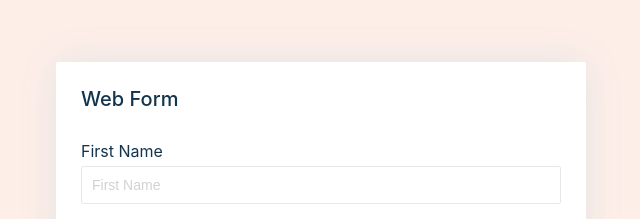
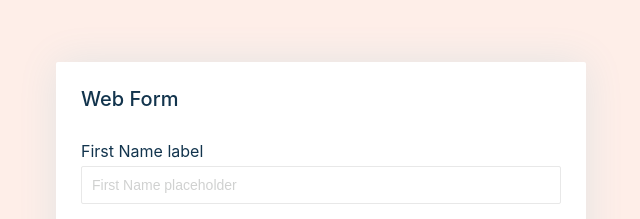
Before and after one commit to prabhuperiyasamy/prabhuperiyasamy.github.io, a plain HTML site: page index.html in a window 1280 px wide. Shown: the part 143-362 px from the top of the page, 319-959 px from the left. Drawn offline with Linux system fonts and the light colour scheme.

Commit message:
Update index.html

```diff
--- a/index.html
+++ b/index.html
@@ -37,8 +37,8 @@
 				method="post">
 				<h4 class="fw-mb30 fw-h4">Web Form</h4>
 				<div class="fw-form-group">
-					<label>First Name</label>
-					<input type="text" class="fw-input user_inp" placeholder="First Name" name="First Name" />
+					<label>First Name label</label>
+					<input type="text" class="fw-input user_inp" placeholder="First Name placeholder" name="First Name name" id="first name id" />
 				</div>
 				<div class="fw-form-group">
 					<label>Last Name</label>
```
